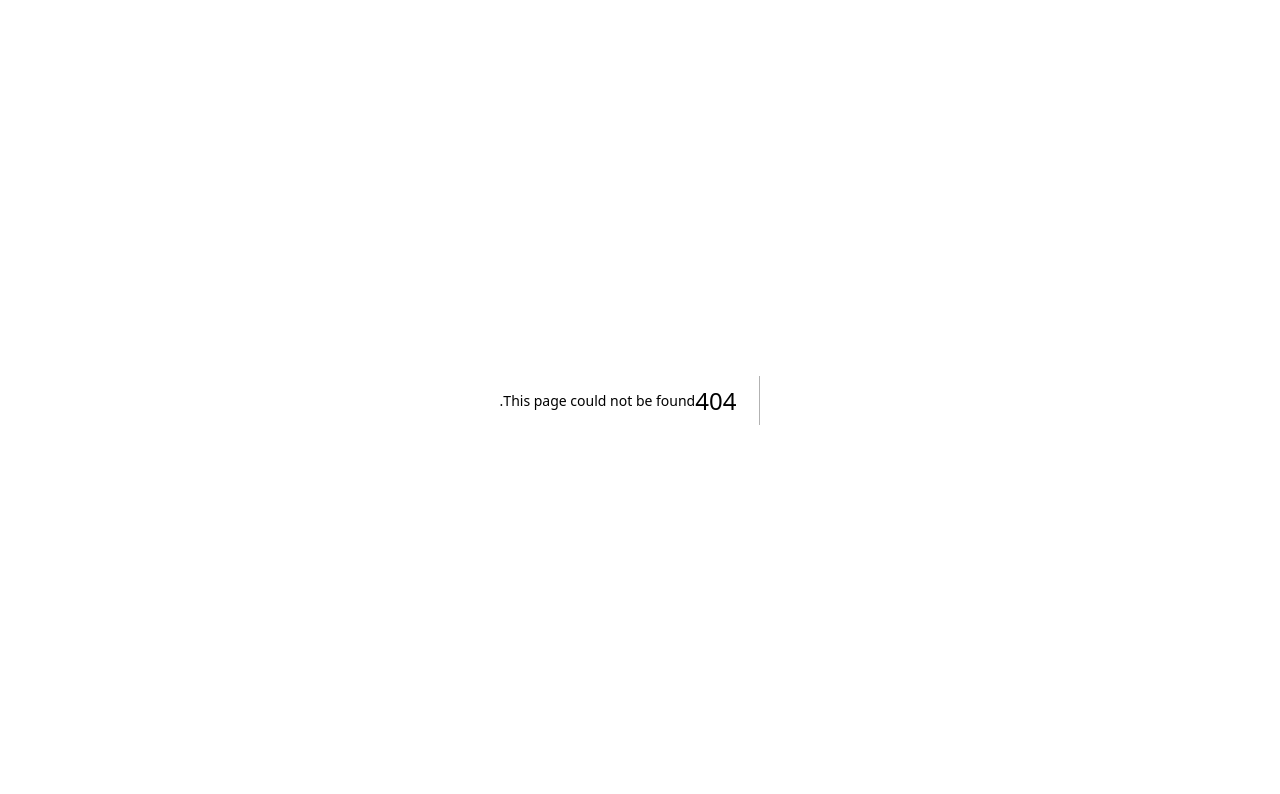
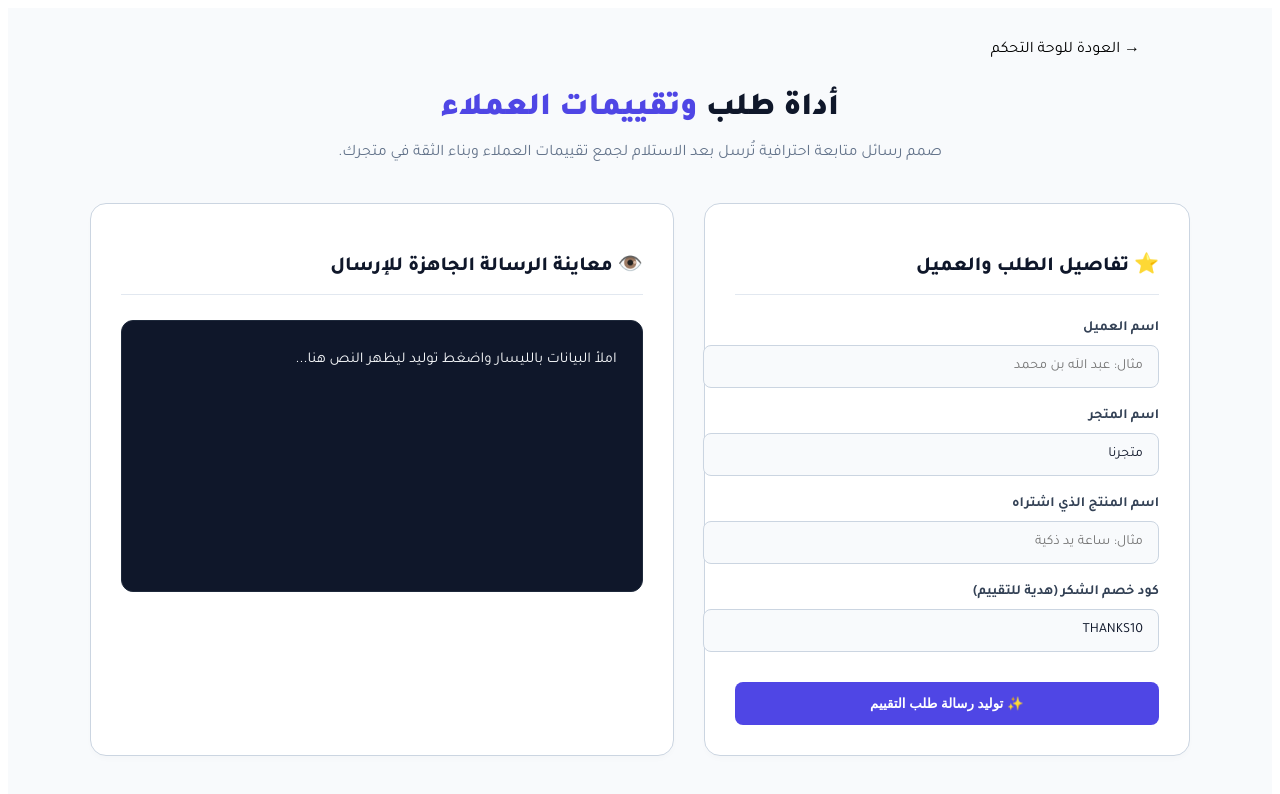
Before and after one commit to engaziasa-lang/engazia-app, a Next.js app: page /hub/reviews in a window 1280 px wide. Before the commit this address had no page. Shown: the top 794 px of the page. Built offline with nearby package versions, Linux system fonts and the light colour scheme.

Commit message:
Create page.tsx

```diff
--- /dev/null
+++ b/app/hub/reviews/page.tsx
@@ -0,0 +1,132 @@
+'use client';
+
+import React, { useState } from 'react';
+import Link from 'next/link';
+
+export default function CustomerReviewsTool() {
+  const [customerName, setCustomerName] = useState('');
+  const [storeName, setStoreName] = useState('متجرنا');
+  const [productName, setProductName] = useState('');
+  const [discountCode, setDiscountCode] = useState('THANKS10');
+  const [generatedMsg, setGeneratedMsg] = useState('');
+
+  const generateReviewMessage = () => {
+    if (!customerName || !productName) {
+      alert('الرجاء إدخال اسم العميل واسم المنتج على الأقل.');
+      return;
+    }
+
+    setGeneratedMsg(`مرحباً بك أ. ${customerName} 👋
+يسعدنا جداً تعاملك مع ${storeName} ونأمل أن يكون طلبك من "${productName}" قد نال رضاك وإعجابك التام! ⭐
+
+رأيك يهمنا ويساعدنا نتحسن دائماً.. هل تتكرم بترك تقييمك البسيط للمنتج؟
+[رابط تقييم المنتج في المتجر]
+
+وكشكر خاص لثقتك، يسعدنا نهديك كود خصم (${discountCode}) لطلبك القادم 🎁
+نسعد بخدمتك دائماً!`);
+  };
+
+  const copyMsg = () => {
+    navigator.clipboard.writeText(generatedMsg);
+    alert('تم نسخ رسالة تقييم العميل بنجاح!');
+  };
+
+  return (
+    <div className="tool-container">
+      <style jsx global>{`
+        a { text-decoration: none !important; color: inherit !important; }
+      `}</style>
+
+      <style jsx>{`
+        @import url('https://fonts.googleapis.com/css2?family=Tajawal:wght@400;500;700;800;900&display=swap');
+
+        .tool-container { background-color: #f8fafc; min-height: 100vh; font-family: 'Tajawal', sans-serif; direction: rtl; padding: 30px 20px 70px; }
+
+        .header { max-width: 1000px; margin: 0 auto 30px; display: flex; justify-content: space-between; align-items: center; }
+        .back-btn { background: #ffffff; color: #475569; padding: 10px 20px; border-radius: 8px; font-weight: 700; font-size: 14px; border: 1px solid #cbd5e1; transition: all 0.2s; display: flex; align-items: center; gap: 8px; }
+        .back-btn:hover { background: #f1f5f9; color: #0f172a; }
+
+        .tool-title { text-align: center; margin-bottom: 40px; }
+        .tool-title h1 { font-size: 32px; font-weight: 900; color: #0f172a; margin-bottom: 10px; }
+        .tool-title span { color: #4f46e5; }
+        .tool-title p { color: #64748b; font-size: 16px; }
+
+        .main-grid { display: grid; grid-template-columns: 1fr 1.2fr; gap: 30px; max-width: 1100px; margin: 0 auto; }
+
+        .panel { background: #ffffff; border-radius: 16px; padding: 30px; border: 1px solid #cbd5e1; box-shadow: 0 4px 6px -1px rgba(0,0,0,0.02); }
+        .panel h2 { font-size: 20px; font-weight: 800; color: #0f172a; margin-bottom: 25px; display: flex; align-items: center; gap: 10px; border-bottom: 1px solid #e2e8f0; padding-bottom: 15px; }
+
+        .input-group { margin-bottom: 20px; }
+        .input-group label { display: block; font-size: 14px; font-weight: 700; color: #334155; margin-bottom: 8px; }
+
+        input { width: 100%; padding: 12px 15px; border-radius: 8px; border: 1px solid #cbd5e1; font-size: 14px; font-family: inherit; background: #f8fafc; color: #0f172a; outline: none; }
+        input:focus { border-color: #4f46e5; background: #ffffff; }
+
+        .action-btn { background: #4f46e5; color: #ffffff; width: 100%; padding: 14px; border-radius: 8px; font-weight: 800; border: none; cursor: pointer; transition: background 0.2s; margin-top: 10px; }
+        .action-btn:hover { background: #4338ca; }
+
+        .preview-box { background: #0f172a; color: #f8fafc; border-radius: 12px; padding: 25px; font-size: 15px; line-height: 1.8; white-space: pre-wrap; font-family: inherit; min-height: 220px; max-height: 320px; overflow-y: auto; border: 1px solid #1e293b; margin-bottom: 20px; }
+
+        .copy-btn { background: #10b981; color: #ffffff; width: 100%; padding: 14px; border-radius: 8px; font-weight: 800; border: none; cursor: pointer; transition: background 0.2s; display: flex; align-items: center; justify-content: center; gap: 8px; }
+        .copy-btn:hover { background: #059669; }
+
+        @media(max-width: 900px) { .main-grid { grid-template-columns: 1fr; } }
+      `}</style>
+
+      <div className="header">
+        <Link href="/hub" className="back-btn">
+          <span>→</span> العودة للوحة التحكم
+        </Link>
+      </div>
+
+      <div className="tool-title">
+        <h1>أداة طلب <span>وتقييمات العملاء</span></h1>
+        <p>صمم رسائل متابعة احترافية تُرسل بعد الاستلام لجمع تقييمات العملاء وبناء الثقة في متجرك.</p>
+      </div>
+
+      <div className="main-grid">
+        <div className="panel">
+          <h2>⭐ تفاصيل الطلب والعميل</h2>
+
+          <div className="input-group">
+            <label>اسم العميل</label>
+            <input type="text" value={customerName} onChange={(e) => setCustomerName(e.target.value)} placeholder="مثال: عبد الله بن محمد" />
+          </div>
+
+          <div className="input-group">
+            <label>اسم المتجر</label>
+            <input type="text" value={storeName} onChange={(e) => setStoreName(e.target.value)} placeholder="مثال: متجر إنجازيا" />
+          </div>
+
+          <div className="input-group">
+            <label>اسم المنتج الذي اشتراه</label>
+            <input type="text" value={productName} onChange={(e) => setProductName(e.target.value)} placeholder="مثال: ساعة يد ذكية" />
+          </div>
+
+          <div className="input-group">
+            <label>كود خصم الشكر (هدية للتقييم)</label>
+            <input type="text" value={discountCode} onChange={(e) => setDiscountCode(e.target.value)} placeholder="مثال: THANKS10" />
+          </div>
+
+          <button onClick={generateReviewMessage} className="action-btn">
+            ✨ توليد رسالة طلب التقييم
+          </button>
+        </div>
+
+        <div className="panel">
+          <h2>👁️ معاينة الرسالة الجاهزة للإرسال</h2>
+
+          <div className="preview-box">
+            {generatedMsg || 'املأ البيانات بالليسار واضغط توليد ليظهر النص هنا...'}
+          </div>
+
+          {generatedMsg && (
+            <button onClick={copyMsg} className="copy-btn">
+              📋 نسخ الرسالة لإرسالها بالواتساب
+            </button>
+          )}
+        </div>
+      </div>
+    </div>
+  );
+}
```
